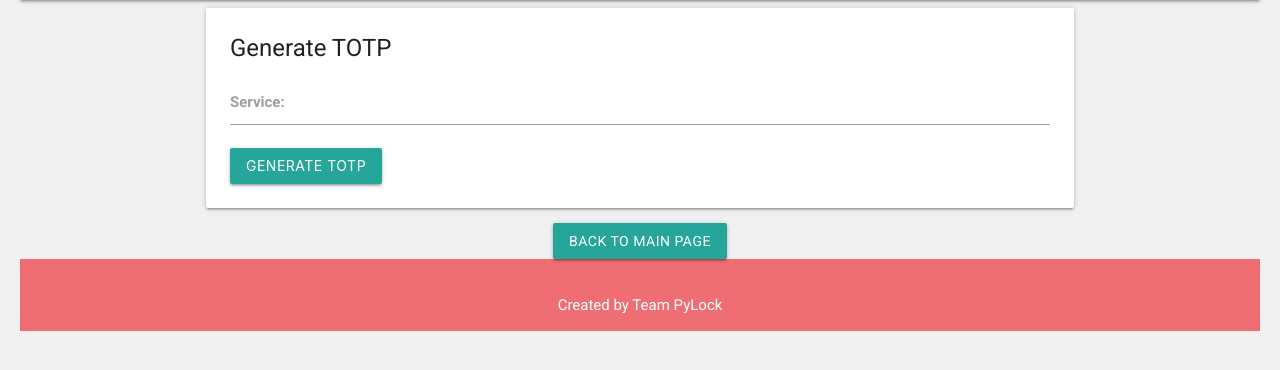
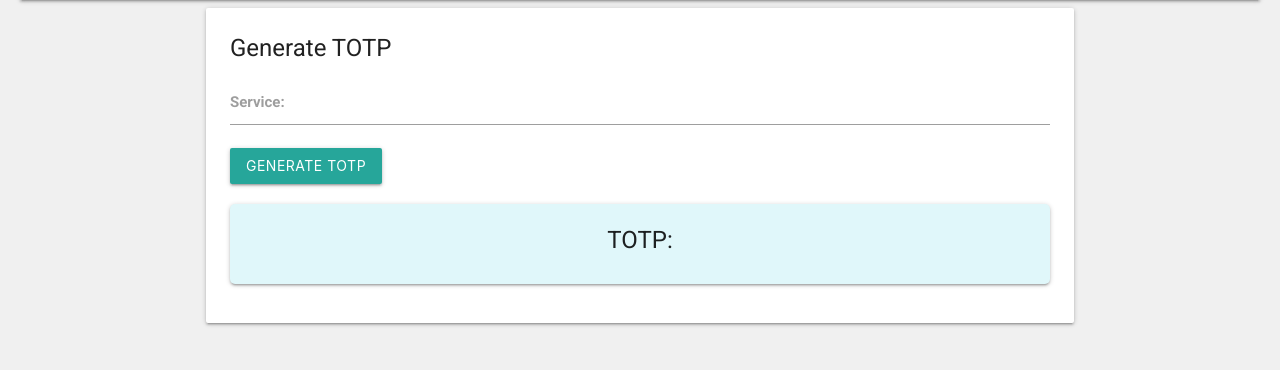
Before and after one commit to harshil748/PyLock, a Flask app: page /totp in a window 1280 px wide. Shown: the part 84-454 px from the top of the page. Run offline with Flask 3, Linux system fonts and the light colour scheme.

Commit message:
totp changes

```diff
--- a/main.py
+++ b/main.py
@@ -4,58 +4,72 @@ import pyotp
 
 app = Flask(__name__)
 
+
 def generate_key():
     return Fernet.generate_key()
+
 
 def encrypt_password(key, password):
     f = Fernet(key)
     return f.encrypt(password.encode()).decode()
 
+
 def decrypt_password(key, encrypted_password):
     f = Fernet(key)
     return f.decrypt(encrypted_password.encode()).decode()
 
+
 passwords = {}
 key = generate_key()
 
-@app.route('/')
+
+@app.route("/")
 def index():
-    return render_template('index.html')
+    return render_template("index.html")
 
-@app.route('/add_password', methods=['POST'])
+
+@app.route("/add_password", methods=["POST"])
 def add_password():
-    service = request.form['service']
-    username = request.form['username']
-    password = request.form['password']
+    service = request.form["service"]
+    username = request.form["username"]
+    password = request.form["password"]
     if service and username and password:
         encrypted_password = encrypt_password(key, password)
-        passwords[service] = {'username': username, 'password': encrypted_password}
-        return jsonify({'message': 'Password added successfully!'})
+        passwords[service] = {"username": username, "password": encrypted_password}
+        return jsonify({"message": "Password added successfully!"})
     else:
-        return jsonify({'message': 'Please fill in all the fields.'}), 400
+        return jsonify({"message": "Please fill in all the fields."}), 400
 
-@app.route('/get_password', methods=['POST'])
+
+@app.route("/get_password", methods=["POST"])
 def get_password():
-    service = request.form['service']
+    service = request.form["service"]
     if service in passwords:
-        encrypted_password = passwords[service]['password']
+        encrypted_password = passwords[service]["password"]
         decrypted_password = decrypt_password(key, encrypted_password)
-        return jsonify({'username': passwords[service]['username'], 'password': decrypted_password})
+        return jsonify(
+            {"username": passwords[service]["username"], "password": decrypted_password}
+        )
     else:
-        return jsonify({'message': 'Password not found.'}), 404
+        return jsonify({"message": "Password not found."}), 404
 
-@app.route('/totp')
+
+@app.route("/totp")
 def totp():
-    return render_template('totp.html')
+    return render_template("totp.html")
 
-@app.route('/generate_totp', methods=['POST'])
+
+@app.route("/generate_totp", methods=["POST"])
 def generate_totp():
-    service = request.form['service']
+    service = request.form["service"]
     if service:
-        totp = pyotp.TOTP(pyotp.random_base32())
-        return jsonify({'totp': totp.now()})
+        secret = pyotp.random_base32()
+        totp = TOTP(secret)
+        current_totp = totp.now()
+        return jsonify({"totp": current_totp})
     else:
-        return jsonify({'message': 'Please provide a service name.'}), 400
+        return jsonify({"message": "Please provide a service name."}), 400
 
-if __name__ == '__main__':
+
+if __name__ == "__main__":
     app.run(debug=True)
--- a/templates/totp.html
+++ b/templates/totp.html
@@ -27,27 +27,13 @@
                         </div>
                         <button class="btn waves-effect waves-light" type="submit">Generate TOTP</button>
                     </form>
-                    <div id="totp-result" class="card-panel" style="display: none;">
+                    <div id="totp-result" class="card-panel">
                         <span class="card-title">TOTP:</span>
                         <p id="totp-value"></p>
                     </div>
                 </div>
             </article>
-            <div class="center-align">
-                <a href="/" class="btn waves-effect waves-light">Back to Main Page</a>
-            </div>
-        </section>
+            </section>
     </main>
-    <footer class="page-footer">
-        <div class="container">
-            <div class="row">
-                <div class="col s12">
-                    <p class="center-align">Created by Team PyLock</p>
-                </div>
-            </div>
-        </div>
-    </footer>
-    <script src="/static/scripts.js"></script>
-    <script src="https://cdnjs.cloudflare.com/ajax/libs/materialize/1.0.0/js/materialize.min.js"></script>
-</body>
+    </body>
 </html>
```
Also changed, not shown: static/scripts.js (+27 -51 lines), templates/index.html (line endings or trailing spaces).
